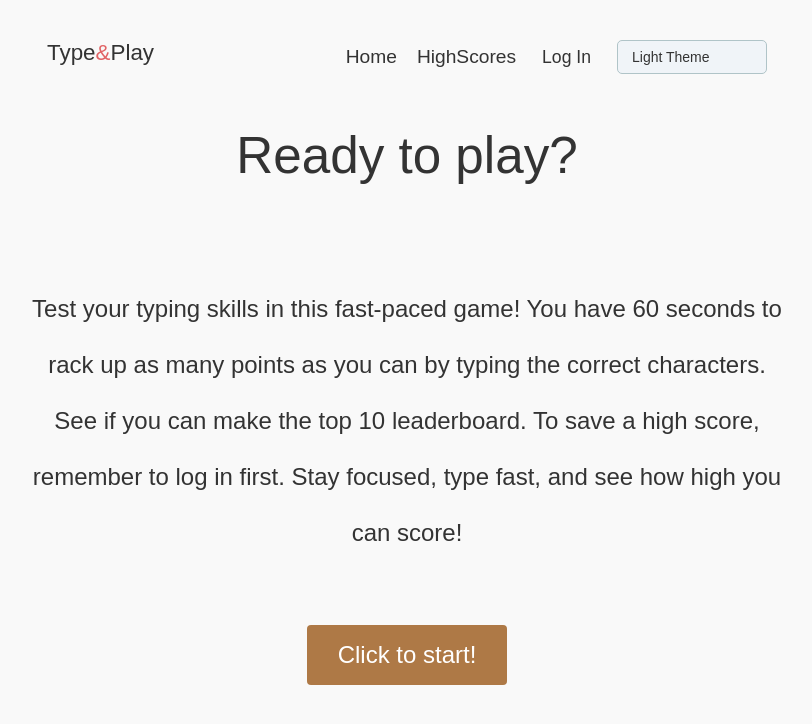
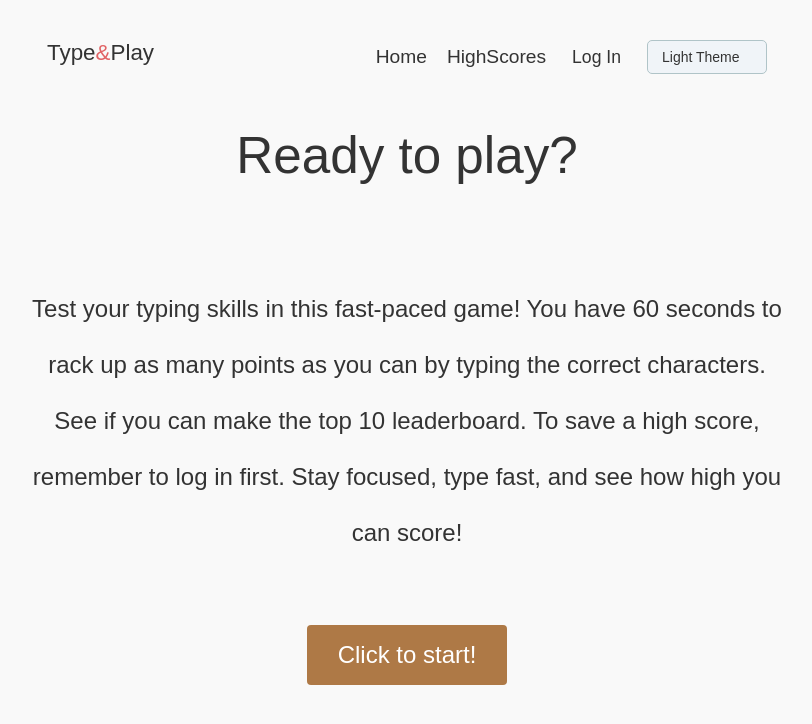
Before and after one commit to aicprog/react-type-game, a React (Create React App) app: page / in a window 1280 px wide. Shown: the top 724 px of the page, without its empty margins (233-1045 px from the left). Built offline with nearby package versions, Linux system fonts and the light colour scheme.

Commit message:
Update width of select

```diff
--- a/src/styled/Navbar.js
+++ b/src/styled/Navbar.js
@@ -52,7 +52,7 @@ export const NavSelect = styled.select`
 	padding: 8px 14px;
 	font-size: 14px;
 	border-radius: 5px;
-	width: 150px;
+	width: 120px;
 	outline: none;
 	cursor: pointer;
 	transition: all 0.3s ease;
```
